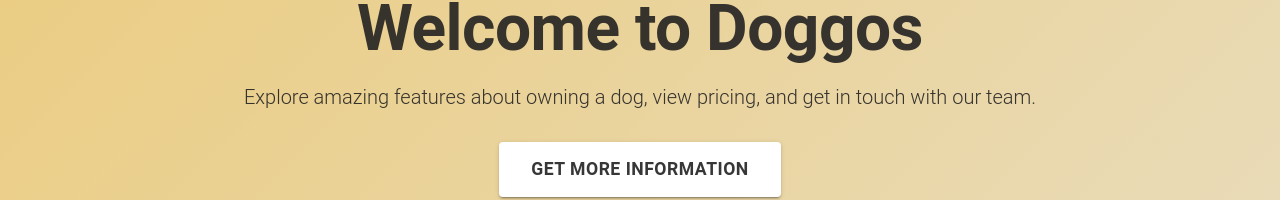
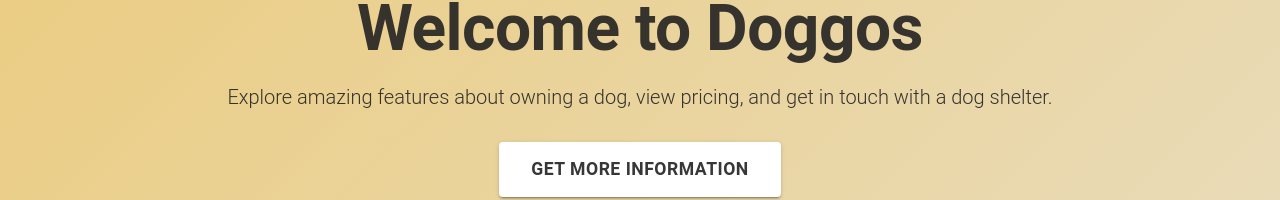
Before and after one commit to CeceStar/playground-nextjs, a Next.js app: page / in a window 1280 px wide. Shown: the part 370-570 px from the top of the page. Built offline with nearby package versions, Linux system fonts and the light colour scheme.

Commit message:
fix: update paragraph

```diff
--- a/app/page.tsx
+++ b/app/page.tsx
@@ -35,7 +35,7 @@ export default function Home() {
                 fontWeight: 300,
               }}>
               Explore amazing features about owning a dog, view pricing, and get
-              in touch with our team.
+              in touch with a dog shelter.
             </Typography>
             <Button
               variant="contained"
```
